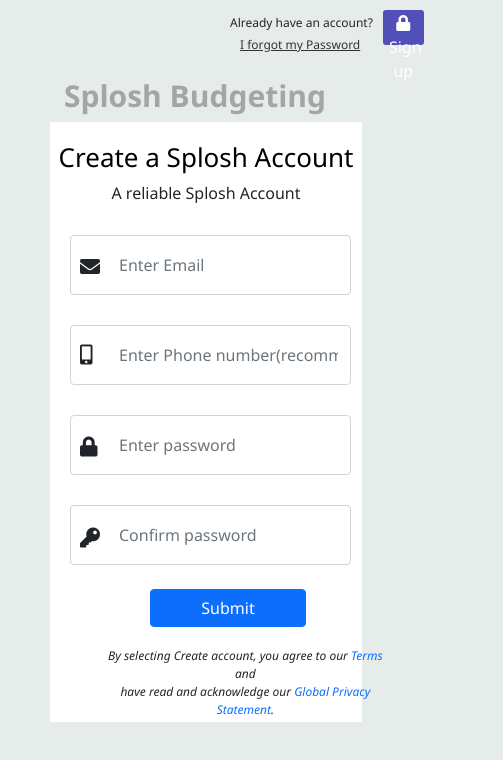
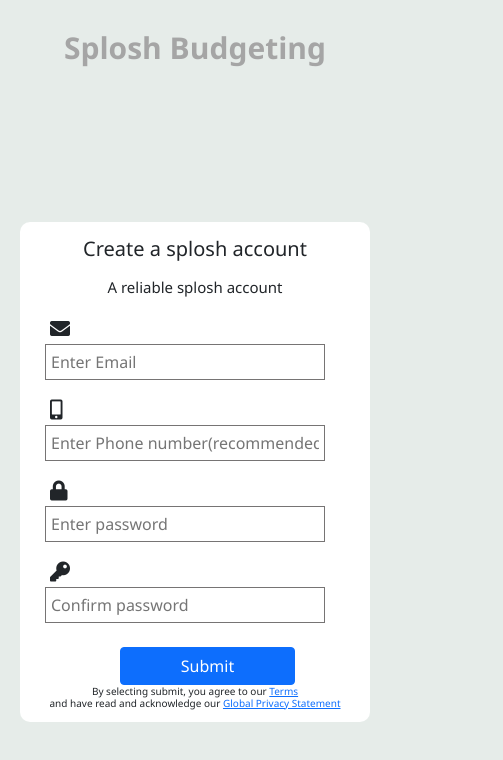
Before and after one commit to Onyinye-Patrick/splosh-budgeting, a plain HTML site: page signin.html in a window 390 px wide. Shown: the whole page, 503 px wide, since content can reach past the window. Drawn offline with Linux system fonts and the light colour scheme.

Commit message:
mobile view

```diff
--- a/bpi.css
+++ b/bpi.css
@@ -54,11 +54,11 @@ body {
 
 @media screen and (max-width: 800px) {
     .bodycont h3 {
-        font-size: 40px;
+        font-size: 30px;
     }
     .bp {
         flex-direction: column;
-        margin-left: 40px;
+        margin-left: -35px;
     }
     .card {
         margin-top: 20px;
--- a/signin.css
+++ b/signin.css
@@ -11,133 +11,56 @@ body {
     --dimdark: rgb(11, 70, 57);
     --bgcolour: rgb(230, 236, 233);
 }
-
-.signupcont button {
-    width: 15%;
-    height: 35px;
-    margin-top: 10px;
-    margin-left: 10px;
-    border-radius: 3px;
-    background-color: rgb(80, 80, 184);
-    border: none;
-}
-
-.signupcont button a {
-    color: #fff;
-    text-decoration: none;
-}
-
-.signupcont {
-    display: flex;
-    margin-left: 400px;
-}
-
-.text {
-    margin-top: 20px;
-    line-height: 6px;
-    font-size: 12px;
-}
-
-.text a {
-    color: #333;
-    margin-left: 10px;
-}
-
-.signincont h3 {
+h3{
     text-align: center;
     margin-top: 30px;
     font-size: 30px;
     font-weight: bold;
     color: rgb(165, 165, 165);
 }
-
-.signinform {
-    background-color: #fff;
-    height: 600px;
-    width: 30%;
-    margin-left: 25rem;
+.form-container{
+    height: 500px;
+    width: 350px;
+    background: white;
+    position: absolute;
+    top: 50%;
+    left: 50%;
+    transform: translate(-50%, -50%);
+    border-radius: 10px;
+    margin-top: 50px;
 }
 
-.signinform h4 {
-    font-weight: normal;
-    font-size: 26px;
-    color: #000;
-    padding-top: 20px;
+.form-container h4{
+    font-size: 20px;
+    text-align: center;
+    margin: 15px;
+}
+.form-container p{
+    font-size: 15px;
     text-align: center;
 }
 
-.signinform p {
+.form-container i{
+    font-size: 20px;
+    margin-left: 30px;
+    display: flex;
+    margin-top: 20px;
+
+}
+.form-container input{
+    display: flex;
+    width: 80%;
+    margin-left: 25px;
+    margin-top: 5px;
+    outline: none;
+    border: 1px solid #767474;
+    padding: 5px;
+}
+.form-container h6{
+    font-size: 10px;
     text-align: center;
 }
-
-.signinform i {
-    position: absolute;
-}
-
-.signinform input {
-    text-align: left;
-    padding-left: 48px;
-}
-
-.form-control {
-    margin-top: 30px;
-    width: 90%;
-    height: 60px;
-    margin-left: 20px;
-}
-
-#envelope {
-    margin-top: 22px;
-    margin-left: 30px;
-    font-size: 20px;
-}
-
-#phone {
-    margin-top: 50px;
-    margin-left: 30px;
-    font-size: 20px;
-}
-
-#lock {
-    margin-top: 52px;
-    margin-left: 30px;
-    font-size: 20px;
-}
-
-#key {
-    margin-top: 53px;
-    margin-left: 30px;
-    font-size: 20px;
-}
-
 .btn {
     margin-left: 100px;
     width: 50%;
 }
-
-#sublock {
-    padding-right: -20px;
-}
-
-.tandc {
-    font-size: 12px;
-    width: 3%;
-    text-align: center;
-    margin-left: 46px;
-    margin-top: 20px;
-}
-
-.tandc a {
-    text-decoration: none;
-}
-
-@media screen and (max-width: 800px) {
-    .signupcont {
-        margin-left: 230px;
-        width: 70%;
-    }
-    .signinform {
-        margin-left: 50px;
-        width: 80%;
-    }
-}
--- a/signin.html
+++ b/signin.html
@@ -15,33 +15,22 @@
 </head>
 
 <body>
-    <div class="signupcont">
-        <div class="text">
-            <p>Already have an account?</p>
-            <a href="">I forgot my Password</a>
-        </div>
-        <button><a href=""><i class="fa fa-lock "></i> Sign up</a></button>
-    </div>
-    <div class="signincont">
-        <h3>Splosh Budgeting</h3>
-        <div class="signinform">
-            <h4>Create a Splosh Account</h4>
-            <p>A reliable Splosh Account</p>
-            <form action="">
-                <i id="envelope" class="fa fa-2x fa-envelope"></i>
-                <input type="email" class="form-control" required="required" id="e-mail" placeholder="Enter Email">
+    <h3>Splosh Budgeting</h3>
+    <div class="form-container">
+        <h4>Create a splosh account</h4>
+        <p>A reliable splosh account</p>
+        <form action="">
+            <i id="envelope" class="fa fa-2x fa-envelope"></i>
+                <input type="email" required="required" id="e-mail" placeholder="Enter Email">
                 <i id="phone" class="fa fa-2x fa-mobile-alt"></i>
-                <input type="tel" name="" class="form-control" required="required" id="tel" placeholder="Enter Phone number(recommended)">
+                <input type="tel" name=""  required="required" id="tel" placeholder="Enter Phone number(recommended)">
                 <i id="lock" class="fa fa-2x fa-lock"></i>
-                <input type="password" class="form-control" required="required" id="password" placeholder="Enter password">
+                <input type="password"  required="required" id="password" placeholder="Enter password">
                 <i id="key" class="fa fa-2x fa-key"></i>
-                <input type="password" onfocusout="passcheck()" class="form-control" required="required" id="cpassword" placeholder="Confirm password"><br>
+                <input type="password" onfocusout="passcheck()"  required="required" id="cpassword" placeholder="Confirm password"><br>
                 <button type="submit" onclick="subalert()" class="btn btn-primary">Submit</button>
-                <div class="tandc">
-                    <p><i>By selecting Create account, you agree to our <a href="">Terms</a>  and <br> have read and acknowledge our <a href=""> Global Privacy <br> Statement</a>.</i></p>
-                </div>
-            </form>
-        </div>
+                <h6>By selecting submit, you agree to our <a href="">Terms</a>  <br> and  have read and acknowledge our <a href=""> Global Privacy  Statement</a></h6>
+        </form>
     </div>
 
 </body>
--- a/style.css
+++ b/style.css
@@ -310,6 +310,18 @@ body {
     margin-top: 10px;
     text-align: center;
 }
+#check{
+    display: none;
+}
+
+.checkbtn{
+    color: black;
+    font-size: 20px;
+    cursor: pointer;
+    float: right;
+    margin: 10px;
+    display: none;
+}
 
 
 /* Media Queries */
@@ -317,63 +329,87 @@ body {
 @media screen and (max-width: 800px) {
     .topheader {
         background-image: url(/imgsrc/smallscreen.png);
-        width: 484px;
+        width: 100%;
         background-size: contain;
     }
     .sideline {
-        display: none;
+        margin-left: 10px;
+        float: left;
+        margin-top: 10px;
+        font-style: italic;
+        font-size: 20px;
     }
-    .nav {
-        padding: 0px;
+
+    .nav{
+        width: 100%;
+        background: var(--generalcolour);
+        position: absolute;
+        top: 50px;
+        left: -100%;
+        text-align: center;
+        z-index: 2;
+        height: 260px;
+        transition: 0.4s ease;
     }
-    .nav-item {
-        margin-left: 0px;
+    .nav-item{
+        display: block;
+        margin-top: 5px;
+    }
+
+    .checkbtn{
+        display: block;
+        margin-right: 25px;
+    }
+    #check:checked ~ ul{
+        left: 0;
     }
     .btn-primary {
-        margin-top: 16rem;
+        margin-top: 12rem;
         width: 25%;
-        margin-left: 180px;
+        margin-left: 200px;
+        font-size: 12px;
     }
     .slidebdy h1 {
-        margin-top: -15rem;
+        margin-top: -30rem;
         margin-left: 0px;
         width: 100%;
-        font-size: 30px;
+        font-size: 22px;
     }
     #carouselExampleCaptions {
         margin-left: 35px;
     }
     .benefitscont {
         flex-direction: column;
-        margin-left: 55px;
+        margin-left: 20px;
     }
     .securities i {
-        margin-left: 13rem;
+        margin-left: 5rem;
     }
     .securities hr {
-        margin-left: 11rem;
+        margin-left: 10rem;
         width: 150px;
     }
     .securities h1 {
-        font-size: 30px;
+        font-size: 20px;
     }
     .securities p {
         margin-left: 0px;
         width: 100%;
-        font-size: 20px;
+        font-size: 16px;
     }
     .securities a {
-        margin-left: 100px;
+        margin-left: 60px;
+        font-size: 19px;
     }
     .features h1 {
-        font-size: 30px;
+        font-size: 25px;
     }
     .features p {
-        font-size: 20px;
+        font-size: 15px;
     }
     .featcont {
         flex-direction: column;
-        margin-left: -40px;
+        margin-left: -90px;
     }
     .contactsect img {
         display: none;
@@ -389,7 +425,7 @@ body {
         margin-left: 10px;
     }
     .conttext button {
-        margin-left: 12rem;
+        margin-left: 7rem;
     }
     .topulcont {
         flex-direction: row;
@@ -397,10 +433,10 @@ body {
         margin-left: 0px;
     }
     .topulcont ul {
-        margin-left: 40px;
+        margin-left: 10px;
     }
     .connect p {
-        margin-left: 60px;
+        margin-left: 30px;
         padding-left: 0px;
         width: 50%;
     }
```
Also changed, not shown: highplan.css (+12 -10 lines), index.html (+10 -2 lines).
